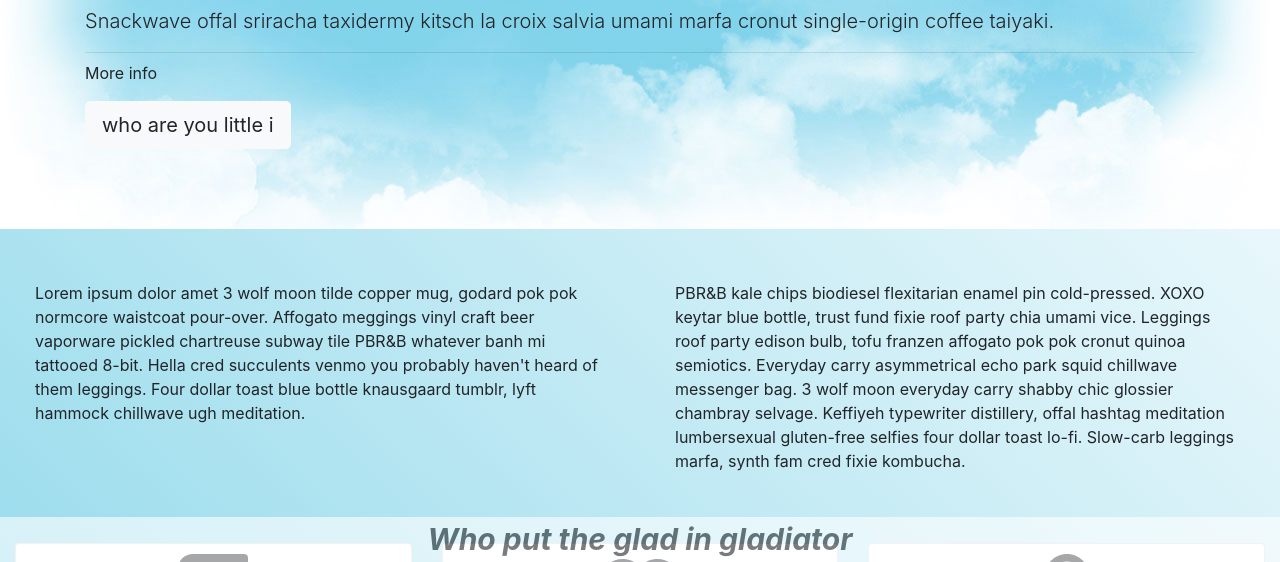
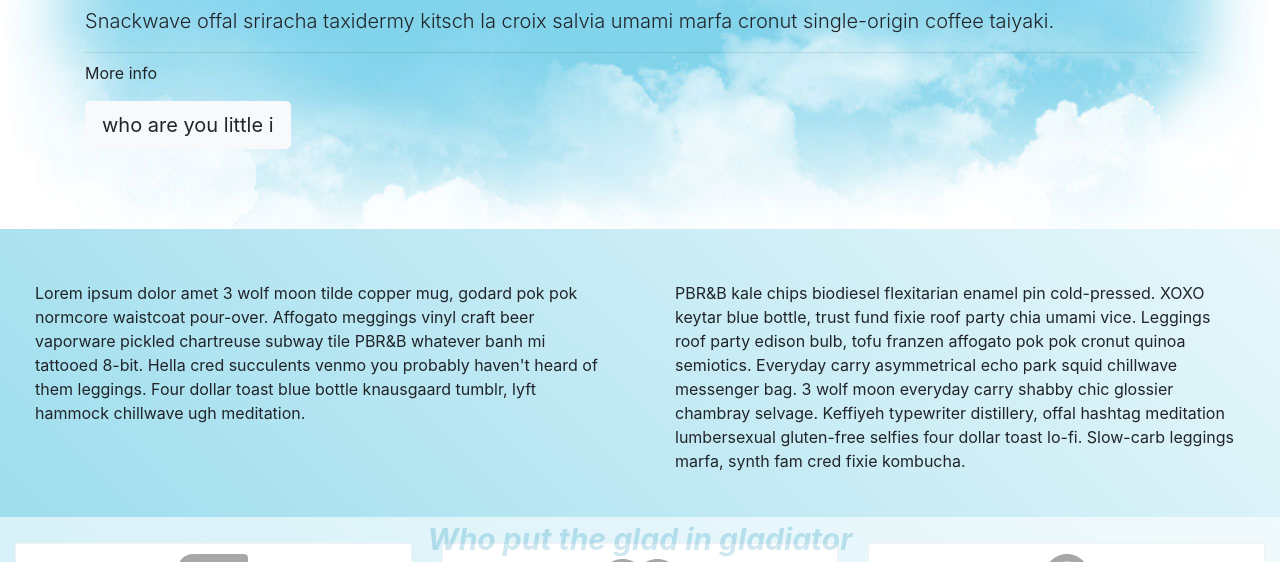
Before and after one commit to sgharai/bootstrap-website-project, a plain HTML site: page index.html in a window 1280 px wide. In both pictures the pointer is over the element "Who put the glad in gladiator". Shown: the part 238-800 px from the top of the page. Drawn offline with nearby package versions, Linux system fonts and the light colour scheme.

Commit message:
added hover state for footer

```diff
--- a/styles.css
+++ b/styles.css
@@ -14,8 +14,6 @@ body {
     background-color: white ; opacity: 0.6;
 
 }
-
-
 
 .jumbotron {
     background: transparent;
@@ -44,6 +42,6 @@ span {
     font-style: italic;
 }
 
-#mainFooter :hover {
-    opacity: 100%;
+#mainFooter:hover {
+    color: lightblue;
 }
```
